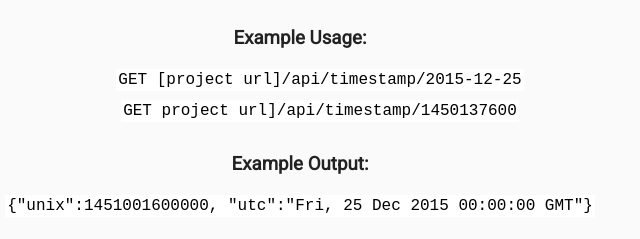
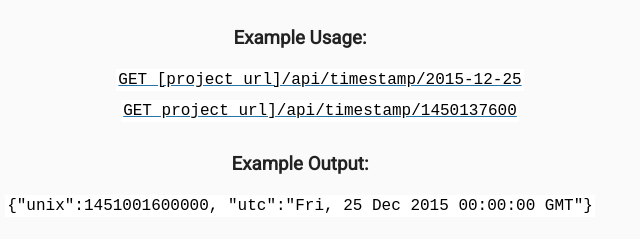
Before and after one commit to OahMada/FCC_Timestamp_Microservice, a website: page views/index.html in a window 1280 px wide. Shown: the part 499-738 px from the top of the page, 340-980 px from the left. Drawn offline with Linux system fonts and the light colour scheme; files that its build step writes are made by us from their sources.

Commit message:
turn usage examples to working link

```diff
--- a/views/index.html
+++ b/views/index.html
@@ -31,8 +31,8 @@
         <h3>Example Usage:</h3>
         <ul>
           <li>
-            <code>GET [project url]/api/timestamp/2015-12-25</code></li>
-          <li><code>GET project url]/api/timestamp/1450137600</code></li>
+            <a href="/api/timestamp/2015-12-25"><code>GET [project url]/api/timestamp/2015-12-25</code></a></li>
+          <li><a href="/api/timestamp/1450137600"><code>GET project url]/api/timestamp/1450137600</code></a></li>
         </ul>
 
         <h3>Example Output:</h3>
```
